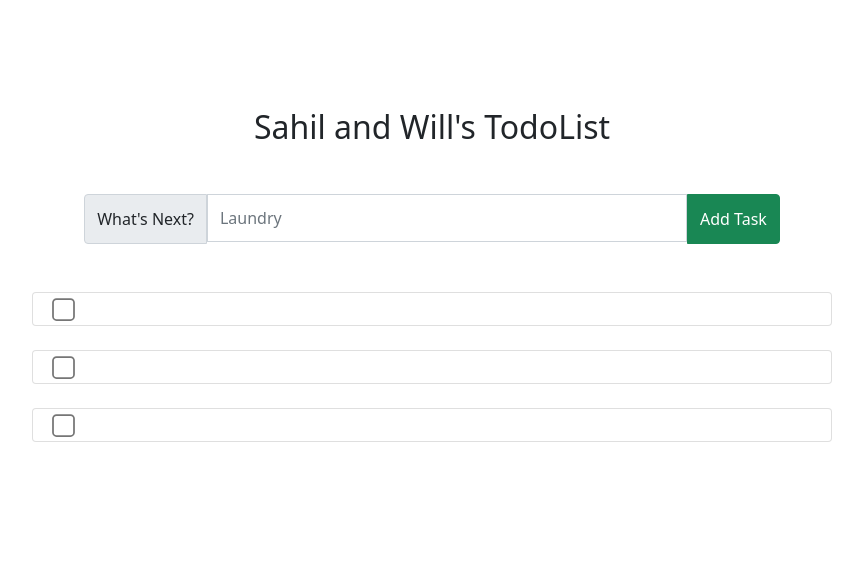
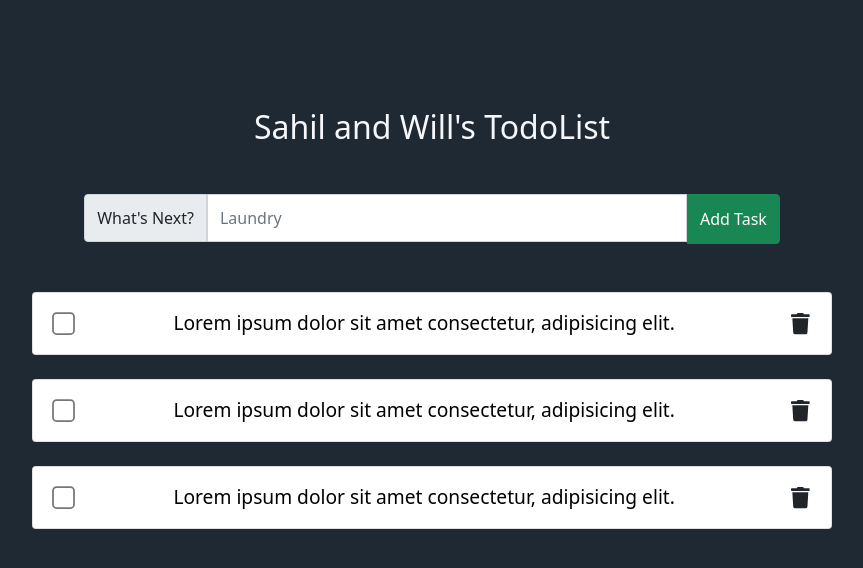
Before and after one commit to wustlcse204/09-todo-react-group-aaawillhil, a React (Create React App) app: page / in a window 1280 px wide. Shown: the top 568 px of the page, without its empty margins (208-1071 px from the left). Built offline with nearby package versions, Linux system fonts and the light colour scheme; the HTML template or start-up script is replaced by a standard one.

Commit message:
fixed css

```diff
--- a/src/App.css
+++ b/src/App.css
@@ -1,50 +1,6 @@
 body {
-    background-color: #1f2933;
-    color: #f5f7fa;
-    padding-top: 60px;
-    padding-bottom: 40px;
+    background-color: #1f2933 !important;
+    color: #f5f7fa !important;
+    padding-top: 60px !important;
+    padding-bottom: 40px !important;
 }
-
-.todo-container {
-    color: black;
-    margin-top: 3rem;
-}
-
-@media screen and (min-width: 600px) {
-    .todo {
-        width: 50rem !important;
-    }
-}
-
-.todo {
-    margin: auto;
-    display: flex;
-    flex-direction: row !important;
-    word-wrap: break-word;
-    background-color: white;
-    background-clip: border-box;
-    border: 1px solid rgba(0, 0, 0, .125);
-    border-radius: .25rem;
-    margin-bottom: 1.5rem;
-}
-
-.todo-title {
-    margin-top: 1rem;
-    font-size: larger;
-    padding-left: 10px;
-    padding-right: 10px;
-}
-
-.trash-btn {
-    margin-right: .5rem;
-}
-
-.checkbox {
-    transform: scale(1.75);
-    margin: auto;
-    margin-left: 1.5rem;
-}
-
-.strike-through {
-    text-decoration: line-through;
-}
--- a/src/Newtodo.css
+++ b/src/Newtodo.css
@@ -27,5 +27,5 @@
 }
 
 .input-span {
-    height: 50px;
+    height: 48px !important;
 }
--- a/src/Todo.css
+++ b/src/Todo.css
@@ -1,13 +1,44 @@
 .todo {
-    margin: auto;
-    width: 25%;
-    display: flex;
-    justify-content: space-between;
+    margin: auto !important;
+    display: flex !important;
+    justify-content: space-between !important;
     flex-direction: row !important;
-    word-wrap: break-word;
-    background-color: white;
-    background-clip: border-box;
-    border: 1px solid rgba(0, 0, 0, .125);
-    border-radius: .25rem;
-    margin-bottom: 1.5rem;
+    word-wrap: break-word !important;
+    background-color: white !important;
+    background-clip: border-box !important;
+    border: 1px solid rgba(0, 0, 0, .125) !important;
+    border-radius: .25rem !important;
+    margin-bottom: 1.5rem !important;
 }
+
+.todo-container {
+    color: black !important;
+    margin-top: 3rem !important;
+}
+
+.todo-title {
+    margin-top: 1rem !important;
+    font-size: larger !important;
+    padding-left: 10px !important;
+    padding-right: 10px !important;
+}
+
+.trash-btn {
+    margin-right: .5rem !important;
+}
+
+.checkbox {
+    transform: scale(1.75) !important;
+    margin: auto !important;
+    margin-left: 1.5rem !important;
+}
+
+.strike-through {
+    text-decoration: line-through !important;
+}
+
+@media screen and (min-width: 600px) {
+    .todo {
+        width: 50rem !important;
+    }
+}
--- a/src/Todo.js
+++ b/src/Todo.js
@@ -1,16 +1,18 @@
 import React, { Component } from 'react';
+import { FontAwesomeIcon } from '@fortawesome/react-fontawesome'
 import './Todo.css';
+import { faCoffee, faTrash } from '@fortawesome/free-solid-svg-icons';
 
 class Todo extends Component {
   render() {
     return (
       <div className="todo" id="${post.id}">
-        <input type="checkbox" className="checkbox" id="check-btn-${post.id}"></input>
+        <input type="checkbox" className="checkbox" id="check-btn-${post.id}" />
         <p className="todo-title">
-          {/* ${post.text} */}
+          Lorem ipsum dolor sit amet consectetur, adipisicing elit.
         </p>
         <button type="button" className="btn trash-btn ms-auto" id="trash-btn-${post.id}">
-          <i className="fas fa-trash fa-2x"></i>
+          <FontAwesomeIcon icon={faTrash} size="lg" />
         </button>
       </div>
 
```
